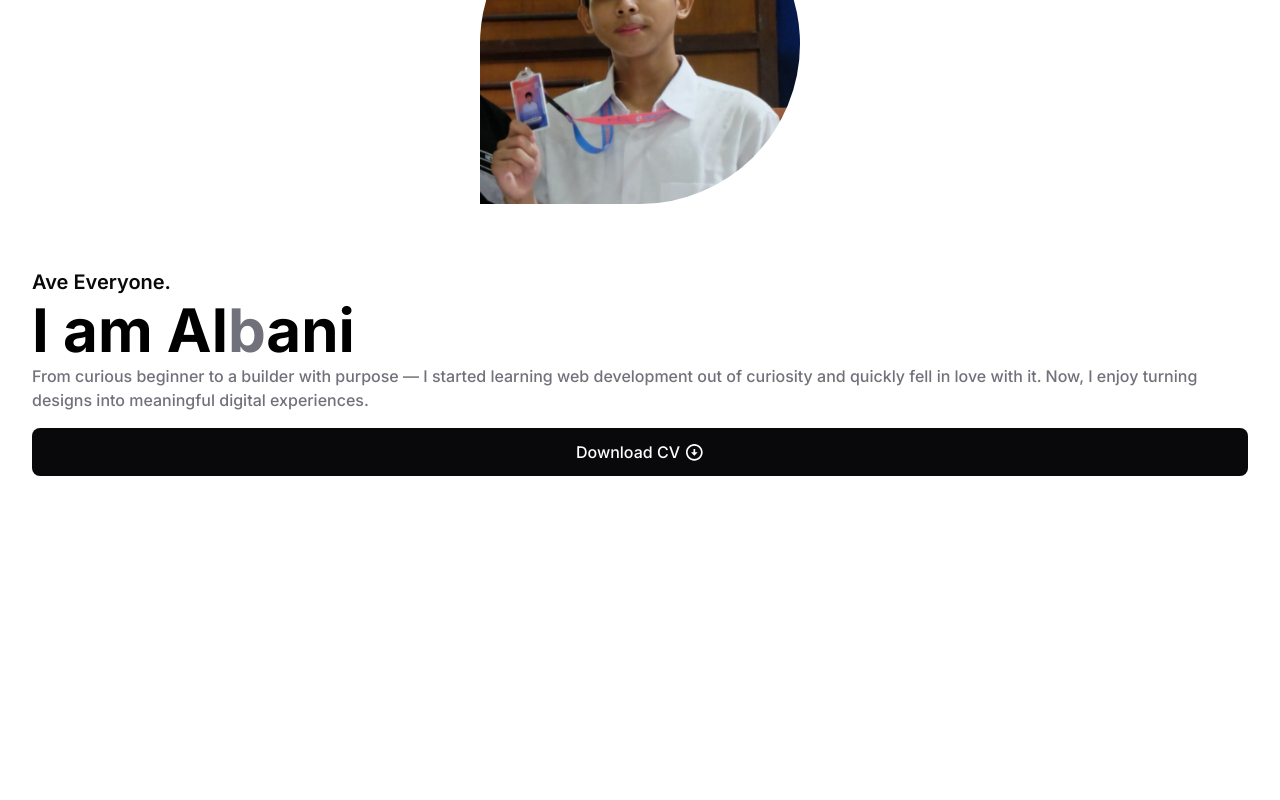
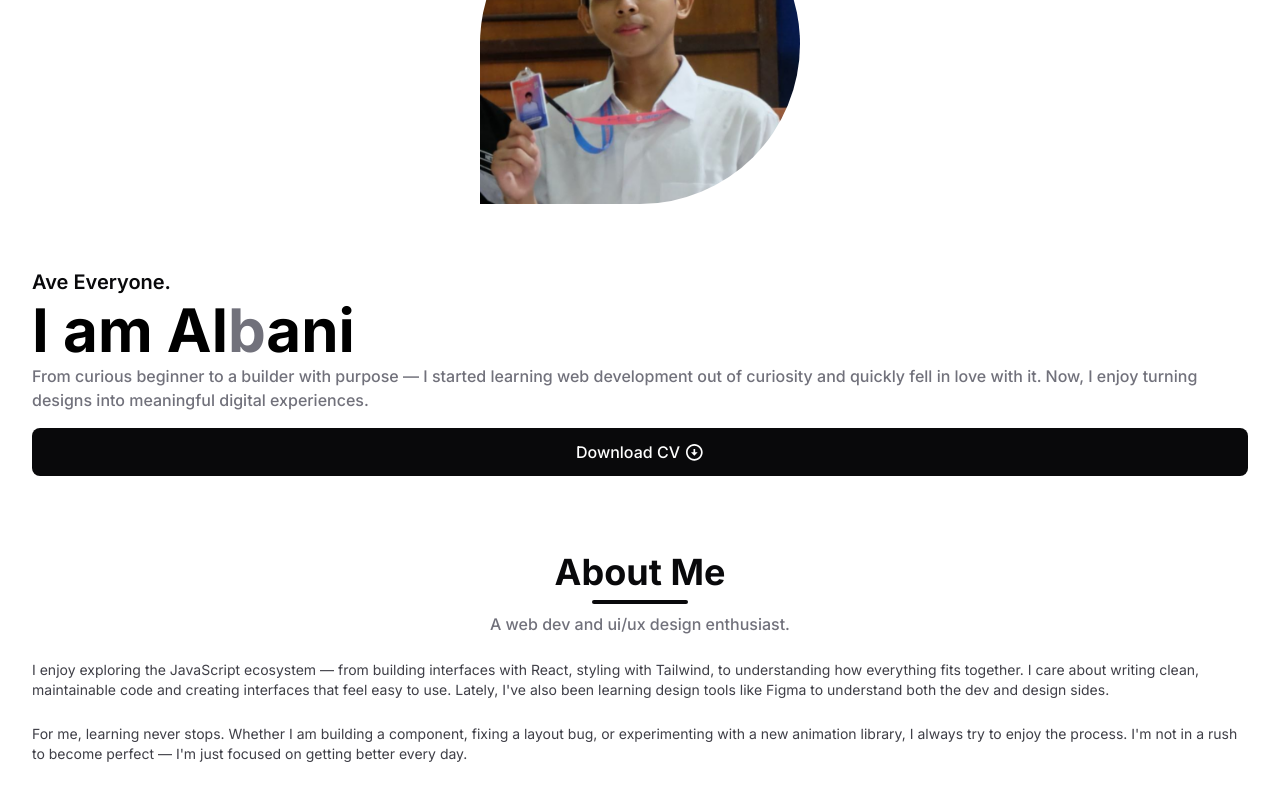
Before and after one commit to rzkyalbani/web-portfolio, a React (Vite) app: page / in a window 1280 px wide. Shown: the part 220-1020 px from the top of the page. Before the commit the page ends 800 px from the top, so only its background shows below. Built offline with nearby package versions, Linux system fonts and the light colour scheme.

Commit message:
feat: Add about me section component

```diff
--- /dev/null
+++ b/src/components/AboutSection.jsx
@@ -0,0 +1,33 @@
+function AboutSection() {
+    return (
+        <section className="flex flex-col items-center gap-6 px-8 pt-7 pb-12 w-full h-auto">
+            <div className="flex flex-col gap-2 items-center">
+                <h3 className="text-zinc-950 text-4xl font-bold">About Me</h3>
+                <div className="w-24 h-1 bg-zinc-950 rounded-sm"></div>
+                <p className="text-base font-medium text-zinc-500">A web dev and ui/ux design enthusiast.</p>
+            </div>
+            <div>
+                <div className="flex flex-col gap-6">
+                    <p className="text-sm text-zinc-700">
+                        I enjoy exploring the JavaScript ecosystem — from
+                        building interfaces with React, styling with Tailwind,
+                        to understanding how everything fits together. I care
+                        about writing clean, maintainable code and creating
+                        interfaces that feel easy to use. Lately, I've also been
+                        learning design tools like Figma to understand both the
+                        dev and design sides.
+                    </p>
+                    <p className="text-sm text-zinc-700">
+                        For me, learning never stops. Whether I am building a
+                        component, fixing a layout bug, or experimenting with a
+                        new animation library, I always try to enjoy the
+                        process. I'm not in a rush to become perfect — I'm just
+                        focused on getting better every day.
+                    </p>
+                </div>
+            </div>
+        </section>
+    );
+}
+
+export default AboutSection;
--- a/src/pages/HomePage.jsx
+++ b/src/pages/HomePage.jsx
@@ -1,4 +1,5 @@
 import logo from "../assets/images/logo-dark.png";
+import AboutSection from "../components/AboutSection";
 import HeroSection from "../components/HeroSection";
 import Navbar from "../components/Navbar";
 
@@ -7,6 +8,7 @@ function HomePage() {
         <div className="flex flex-col gap-0 w-full font-display">
             <Navbar logo={logo} />
             <HeroSection />
+            <AboutSection />
         </div>
     );
 }
```
